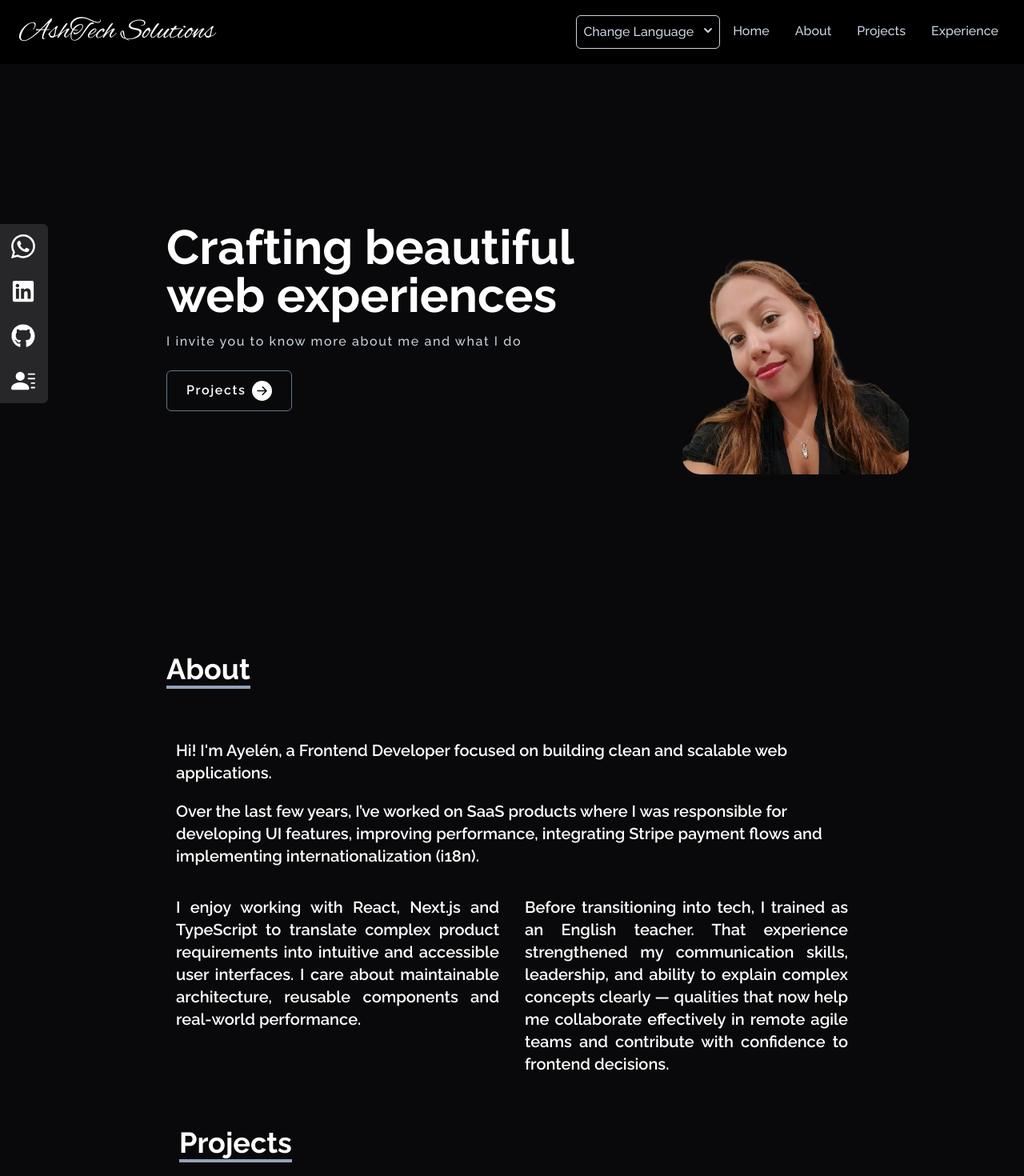
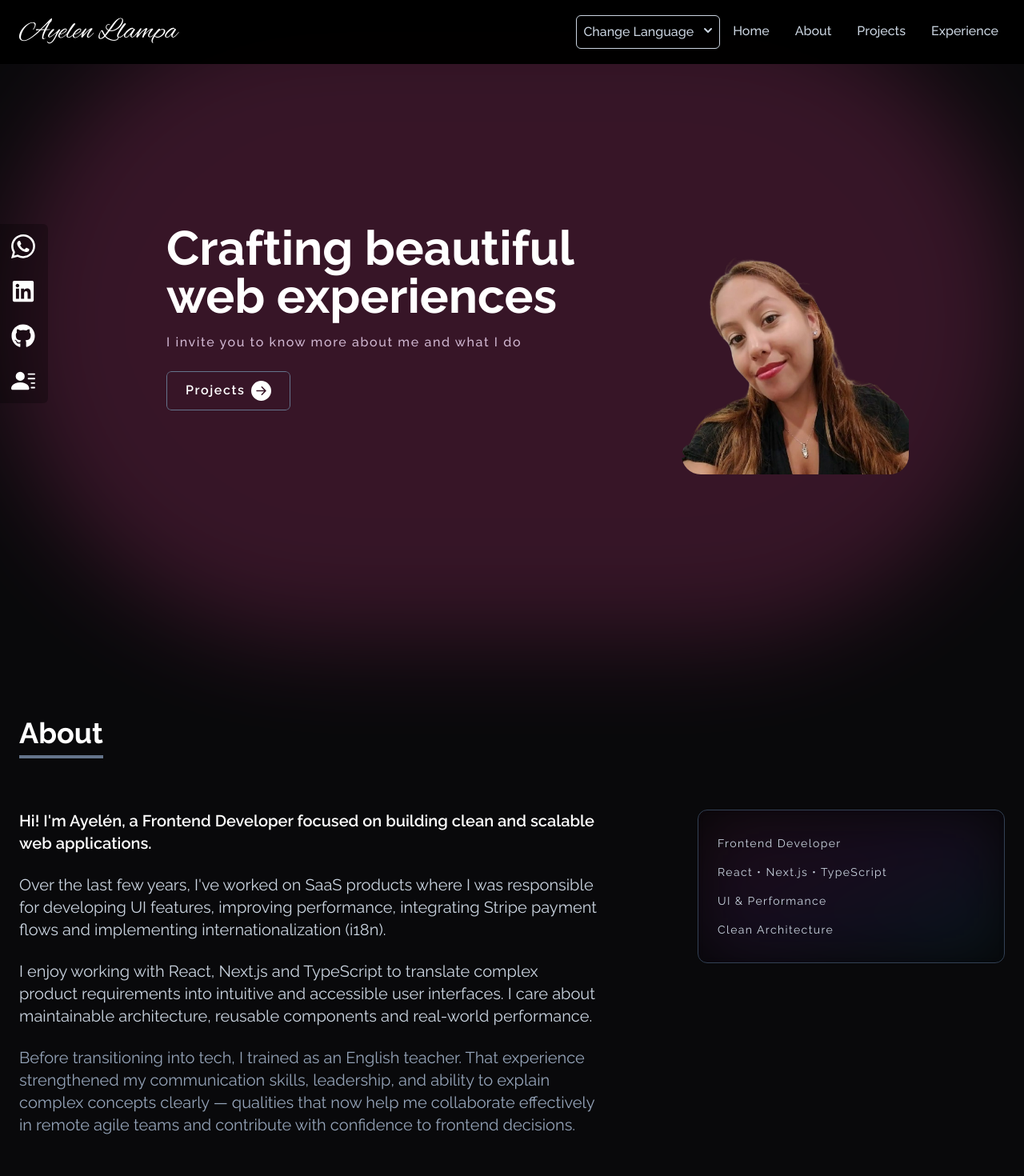
Before and after one commit to Ash19-88/next-portfolio, a Next.js app: page /en in a window 1280 px wide. Shown: the top 1470 px of the page at 80% size. Built offline with nearby package versions, Linux system fonts and the light colour scheme.

Commit message:
update: adding css changes

```diff
--- a/messages/en.json
+++ b/messages/en.json
@@ -6,12 +6,12 @@
   "About": {
     "about": "About",
     "hi": "Hi! I'm Ayelén, a Frontend Developer focused on building clean and scalable web applications.",
-    "techs": "Over the last few years, I’ve worked on SaaS products where I was responsible for developing UI features, improving performance, integrating Stripe payment flows and implementing internationalization (i18n).",
+    "techs": "Over the last few years, I've worked on SaaS products where I was responsible for developing UI features, improving performance, integrating Stripe payment flows and implementing internationalization (i18n).",
     "ux": "I enjoy working with React, Next.js and TypeScript to translate complex product requirements into intuitive and accessible user interfaces. I care about maintainable architecture, reusable components and real-world performance.",
     "background": "Before transitioning into tech, I trained as an English teacher. That experience strengthened my communication skills, leadership, and ability to explain complex concepts clearly — qualities that now help me collaborate effectively in remote agile teams and contribute with confidence to frontend decisions."
   },
   "NavBar": {
-    "title": "AshTech Solutions",
+    "title": "Ayelen Llampa",
     "home": "Home",
     "about": "About",
     "projects": "Projects",
--- a/messages/es.json
+++ b/messages/es.json
@@ -11,7 +11,7 @@
     "background": "Antes de dedicarme al desarrollo, me formé como profesora de inglés. Esa experiencia fortaleció mi comunicación, liderazgo y capacidad de explicar conceptos complejos con claridad, habilidades que hoy aplico en equipos ágiles remotos y en la toma de decisiones frontend."
   },
   "NavBar": {
-    "title": "AshTech Solutions",
+    "title": "Ayelen Llampa",
     "home": "Inicio",
     "about": "Sobre mí",
     "projects": "Proyectos",
--- a/src/components/About.tsx
+++ b/src/components/About.tsx
@@ -1,34 +1,47 @@
 import { useTranslations } from "next-intl";
 
-
 const About = () => {
-  const  t  = useTranslations("About");
+  const t = useTranslations("About");
 
   return (
-    <section
-      id={t("about")}
-      className="w-full h-full font-Raleway"
-    >
-      <div className="max-w-screen-lg w-auto p-4 lg:px-20 mx-auto flex flex-col justify-center h-full">
-        <div className="pb-1 ">
-          <p className="text-3xl md:text-4xl font-bold inline border-b-4  border-slate-400 text-white">
+    <section id={t("about")} className="w-full min-h-screen font-Raleway py-24">
+      <div className="max-w-screen-xl mx-auto px-6">
+        {/* Title */}
+        <div className="mb-16">
+          <h2 className="text-3xl md:text-4xl font-bold text-white border-b-4 border-slate-500 inline-block pb-2">
             {t("about")}
-          </p>
+          </h2>
         </div>
-        <div className="mx-3 mt-6">
-          <p className="text-sm md:mt-10 md:text-xl text-white font-semibold ">
-            {t("hi")}
-          </p>
-          <p className="text-sm md:text-xl mt-1 text-white font-semibold py-4">
-            {t("techs")}
-          </p>
-          <div className="grid grid-cols-1 md:grid-cols-2 md:gap-8 md:items-baseline md:text-justify">
-            <p className="text-sm md:text-xl mt-1 text-white font-semibold ">
-              {t("ux")}
-            </p>
-            <p className="text-sm md:text-xl mt-1 text-white font-semibold pt-4">
+
+        {/* Main Grid */}
+        <div className="grid md:grid-cols-5 gap-10 items-start">
+          {/* TEXT */}
+          <div className="md:col-span-3 space-y-6 text-white">
+            <p className="text-lg md:text-xl font-semibold">{t("hi")}</p>
+
+            <p className="text-lg md:text-xl text-slate-300">{t("techs")}</p>
+
+            <p className="text-lg md:text-xl text-slate-300">{t("ux")}</p>
+
+            <p className="text-lg md:text-xl text-slate-400">
               {t("background")}
             </p>
+          </div>
+
+          {/* SMALLER ANIMATED WIDGET */}
+          <div className="md:col-span-2 flex justify-center md:justify-end">
+            <div className="relative w-full max-w-sm h-48 rounded-xl border border-slate-700 overflow-hidden bg-black/40 backdrop-blur-sm p-6">
+              <div className="absolute inset-0 bg-gradient-to-br from-pink-500/10 via-purple-500/10 to-cyan-500/10 blur-2xl"></div>
+              <div className="relative h-full overflow-hidden">
+                <div className="absolute animate-scrollText space-y-4 text-slate-300 text-sm tracking-widest">
+                  <p> Frontend Developer</p>
+                  <p>React • Next.js • TypeScript</p>
+                  <p>UI & Performance</p>
+                  <p>Clean Architecture</p>
+                  <p>Remote Collaboration</p>
+                </div>
+              </div>
+            </div>
           </div>
         </div>
       </div>
--- a/src/components/Main.tsx
+++ b/src/components/Main.tsx
@@ -9,11 +9,11 @@ const Main = () => {
   return (
     <section
       id={t("home")}
-      className="h-full md:min-h-screen flex justify-center items-center font-Raleway "
+      className="h-full md:min-h-screen flex justify-center items-center font-Raleway"
     >
       <div className="max-w-screen-lg mx-auto flex flex-col-reverse justify-center items-center md:h-full px-4 md:flex-row">
         <div className="flex flex-col justify-center h-full py-10 md:mx-16">
-          <h2 className="text-4xl sm:text-6xl font-bold text-white ">
+          <h2 className="text-4xl sm:text-6xl z-20 font-bold text-white ">
             {t("homeTitle")}
           </h2>
           <span className="text-slate-300 py-4 max-w-md font-medium tracking-widest">
@@ -23,22 +23,29 @@ const Main = () => {
             <Link
               href={`#${t("projects")}`}
               scroll={true}
-              className="group text-white w-fit px-6 py-3 my-2 flex items-center rounded-md border-[0.8px] border-slate-500 font-semibold cursor-pointer tracking-widest"
+              className="group relative z-30 inline-flex items-center px-6 py-3 my-2 font-semibold tracking-widest text-white rounded-md overflow-hidden"
             >
+              <span className="relative z-10 flex items-center">
                 {t("projects")}
                 <span className="ml-2 group-hover:rotate-90 duration-300">
                   <BsFillArrowRightCircleFill size={25} />
                 </span>
+              </span>
+
+              <span className="absolute inset-0 rounded-md border border-slate-500"></span>
+
+              <span className="absolute inset-0 rounded-md opacity-0 group-hover:opacity-100 transition-opacity duration-300 glow-border"></span>
             </Link>
           </div>
         </div>
         <div className="pt-24">
+          <div className="absolute inset-0 z-10 bg-pink-500 blur-3xl opacity-20 rounded-full"></div>
           <Image
             src="/myphoto.png"
             alt="Photo profile"
             width={500}
             height={300}
-              className="mx-auto w-2/3 md:w-full rounded-3xl "
+            className="relative z-20 mx-auto w-2/3 md:w-full rounded-3xl"
           />
         </div>
       </div>
--- a/src/components/NavBar.tsx
+++ b/src/components/NavBar.tsx
@@ -53,7 +53,7 @@ const NavBar = () => {
   ];
 
   return (
-    <div className="flex justify-between items-center w-full h-20 px-4 bg-black text-white fixed">
+    <div className="flex justify-between items-center w-full h-20 px-4 bg-[#000000fa] text-white fixed z-50">
       {/* Logo */}
       <div>
         <h1 className="text-3xl md:text-3xl lg:text-4xl font-light font-signature ml-2">
--- a/src/components/SocialLinks.tsx
+++ b/src/components/SocialLinks.tsx
@@ -48,13 +48,13 @@ const SocialLinks = () => {
     },
   ];
   return (
-    <div className="hidden lg:flex flex-col top-[35%] left-0 fixed font-Raleway">
+    <div className="hidden lg:flex flex-col top-[35%] left-0 fixed font-Raleway z-30">
       <ul>
         {links.map(({ id, child, href, style, download }) => (
           <li
             key={id}
             className={
-              "flex justify-between items-center w-40 h-14 px-4 ml-[-100px] hover:ml-[-10px] hover:rounded-md duration-300 bg-zinc-800" +
+              "flex justify-between items-center w-40 h-14 px-4 ml-[-100px] hover:ml-[-10px] hover:rounded-md duration-300 bg-[#00000044]" +
               " " +
               style
             }
--- a/src/globals.css
+++ b/src/globals.css
@@ -1,3 +1,44 @@
 @tailwind base;
 @tailwind components;
 @tailwind utilities;
+
+.glow-border {
+  border: 1px solid transparent;
+  background: linear-gradient(
+      90deg,
+      transparent,
+      #ec4899,
+      #a855f7,
+      #ec4899,
+      transparent
+    )
+    border-box;
+  -webkit-mask:
+    linear-gradient(#000 0 0) padding-box,
+    linear-gradient(#000 0 0);
+  -webkit-mask-composite: xor;
+          mask-composite: exclude;
+  animation: glowMove 2s linear infinite;
+}
+
+@keyframes glowMove {
+  0% {
+    background-position: 0% 50%;
+  }
+  100% {
+    background-position: 200% 50%;
+  }
+}
+
+@keyframes scrollText {
+  0% {
+    transform: translateY(100%);
+  }
+  100% {
+    transform: translateY(-120%);
+  }
+}
+
+.animate-scrollText {
+  animation: scrollText 14s linear infinite;
+}
```
Lines whose indentation alone changed are shown as unchanged.
